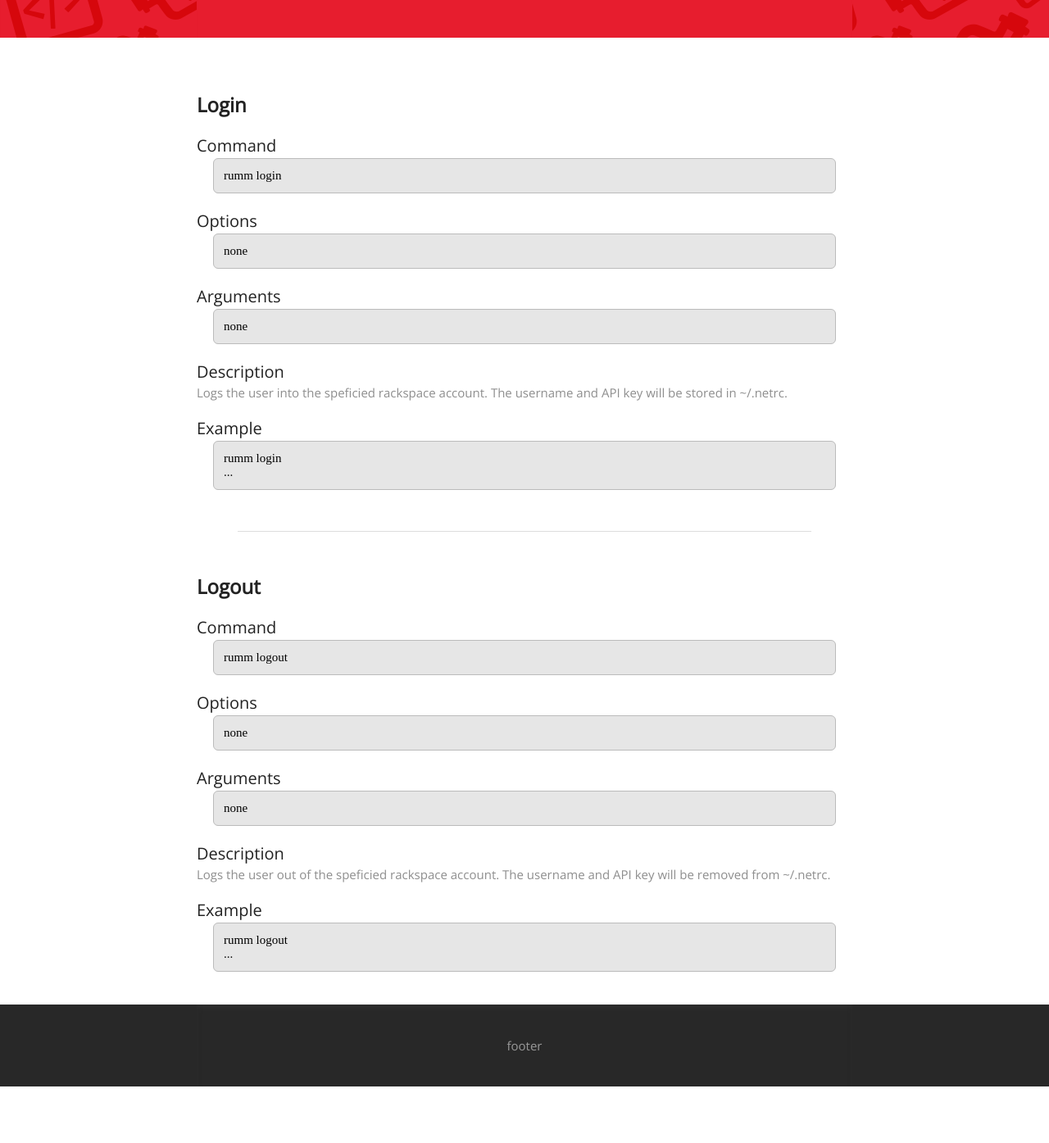
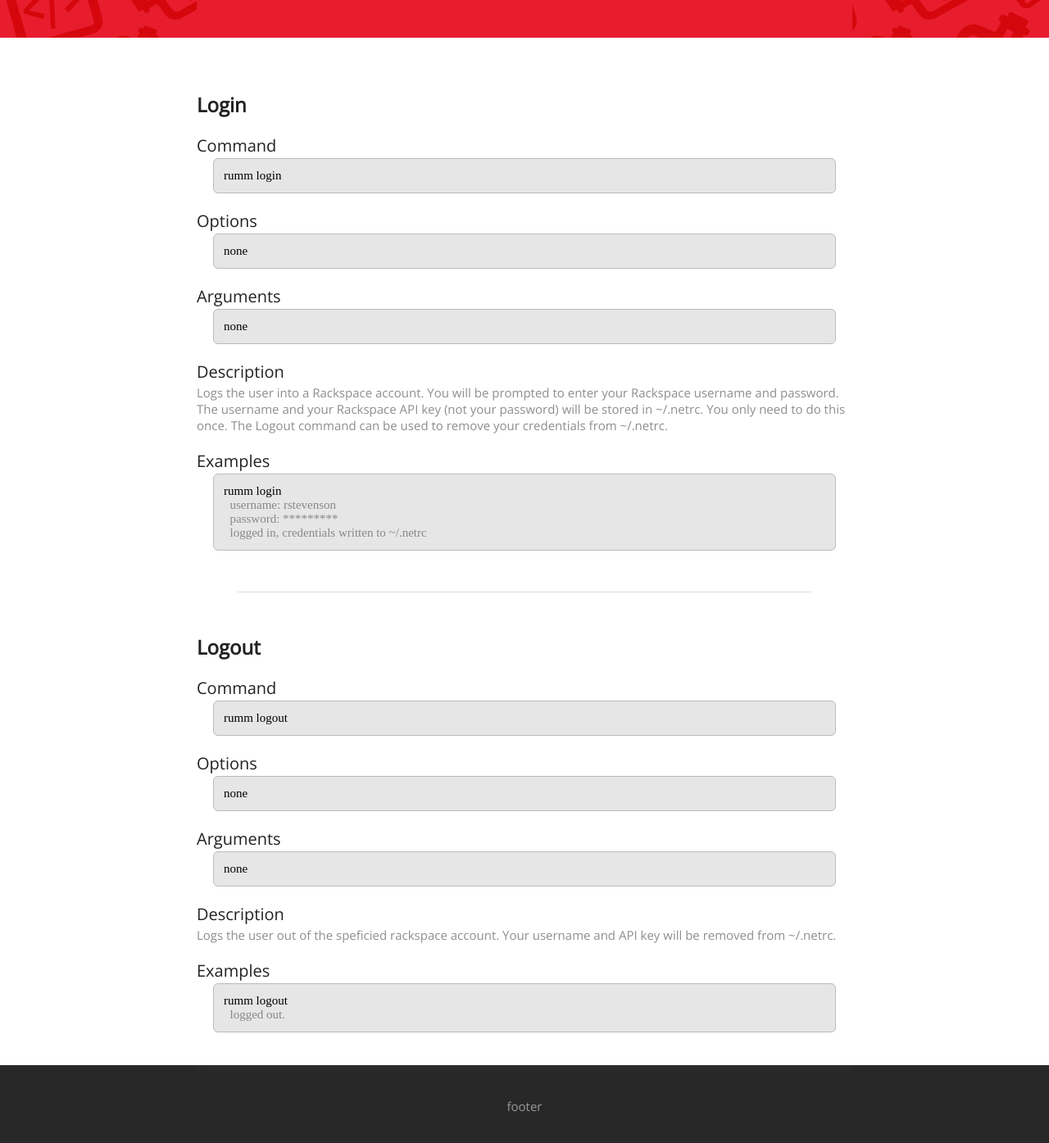
Before and after one commit to BastionFennell/rumm, a Jekyll site: the page built from documentation/authentication.html, in a window 1280 px wide and 1400 px high, scrolled down 275 px. Shown: the top 1395 px of the window at 82% size. Built offline with Jekyll 4.4.1, drawn with Linux system fonts in a browser that asks for light colours; some web fonts are replaced; before the commit the page ends 1601 px from its top, so only the background shows below that.

Commit message:
authentication docs

```diff
--- a/_includes/docs/authentication/login.html
+++ b/_includes/docs/authentication/login.html
@@ -19,11 +19,13 @@ none
 </pre>
 
 <h3>Description</h3>
-Logs the user into the speficied rackspace account. The username and API key will be stored in ~/.netrc.
+Logs the user into a Rackspace account. You will be prompted to enter your Rackspace username and password. The username and your Rackspace API key (not your password) will be stored in ~/.netrc. You only need to do this once. The Logout command can be used to remove your credentials from ~/.netrc.
 
-<h3>Example</h3>
+<h3>Examples</h3>
 
 <pre>
 rumm login
-...
+  <span class="output">username: rstevenson
+  password: *********
+  logged in, credentials written to ~/.netrc</span>
 </pre>
--- a/_includes/docs/authentication/logout.html
+++ b/_includes/docs/authentication/logout.html
@@ -19,11 +19,11 @@ none
 </pre>
 
 <h3>Description</h3>
-Logs the user out of the speficied rackspace account. The username and API key will be removed from ~/.netrc.
+Logs the user out of the speficied rackspace account. Your username and API key will be removed from ~/.netrc.
 
-<h3>Example</h3>
+<h3>Examples</h3>
 
 <pre>
 rumm logout
-...
+  <span class="output">logged out.</span>
 </pre>
```
